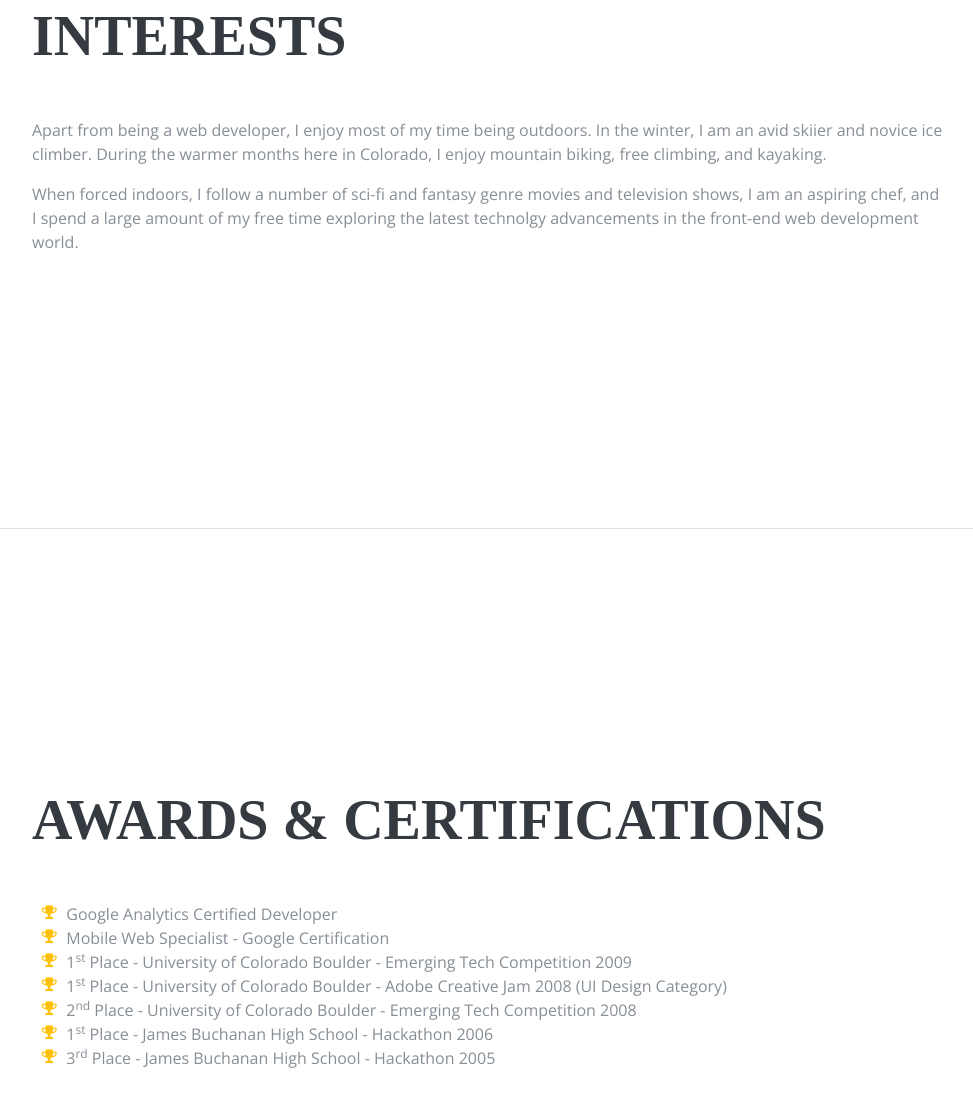
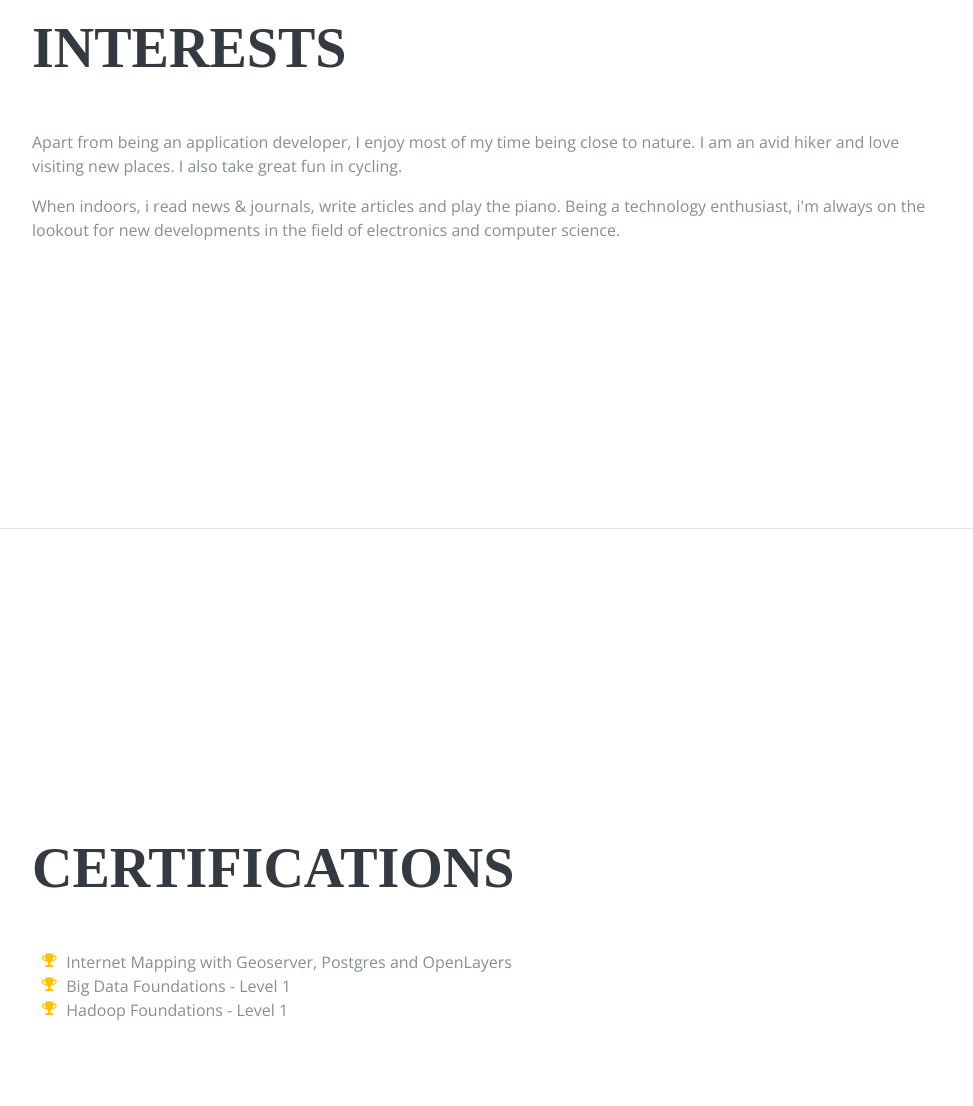
Before and after one commit to amlan01/amlan01.github.io, a plain HTML site: page index.html in a window 1280 px wide. Shown: the part 3595-4701 px from the top of the page, without its empty margins (288-1261 px from the left). Drawn offline with nearby package versions, Linux system fonts and the light colour scheme; a web font is replaced by a local one.

Commit message:
intersts added

```diff
--- a/index.html
+++ b/index.html
@@ -261,26 +261,25 @@
       <section class="resume-section p-3 p-lg-5 d-flex flex-column" id="interests">
         <div class="my-auto">
           <h2 class="mb-5">Interests</h2>
-          <p>Apart from being a web developer, I enjoy most of my time being outdoors. In the winter, I am an avid skiier and novice ice climber. During the warmer months here in Colorado, I enjoy mountain biking, free climbing, and kayaking.</p>
-          <p class="mb-0">When forced indoors, I follow a number of sci-fi and fantasy genre movies and television shows, I am an aspiring chef, and I spend a large amount of my free time exploring the latest technolgy advancements in the front-end web development world.</p>
+          <p>Apart from being an application developer, I enjoy most of my time being close to nature. I am an avid hiker and love visiting new places. I also take great fun in cycling.</p>
+          <p class="mb-0">When indoors, i read news &amp; journals, write articles and play the piano. Being a technology enthusiast, i'm always on the lookout for new developments in the field of electronics and computer science.</p>
         </div>
       </section>
 
       <section class="resume-section p-3 p-lg-5 d-flex flex-column" id="awards">
         <div class="my-auto">
-          <h2 class="mb-5">Awards &amp; Certifications</h2>
+          <h2 class="mb-5">Certifications</h2>
           <ul class="fa-ul mb-0">
             <li>
               <i class="fa-li fa fa-trophy text-warning"></i>
-              Google Analytics Certified Developer</li>
+              Internet Mapping with Geoserver, Postgres and OpenLayers</li>
             <li>
               <i class="fa-li fa fa-trophy text-warning"></i>
-              Mobile Web Specialist - Google Certification</li>
+              Big Data Foundations - Level 1</li>
             <li>
               <i class="fa-li fa fa-trophy text-warning"></i>
-              1<sup>st</sup>
-              Place - University of Colorado Boulder - Emerging Tech Competition 2009</li>
-            <li>
+              Hadoop Foundations - Level 1</li>
+            <!--<li>
               <i class="fa-li fa fa-trophy text-warning"></i>
               1<sup>st</sup>
               Place - University of Colorado Boulder - Adobe Creative Jam 2008 (UI Design Category)</li>
@@ -296,7 +295,7 @@
             <li>
               <i class="fa-li fa fa-trophy text-warning"></i>
               3<sup>rd</sup>
-              Place - James Buchanan High School - Hackathon 2005</li>
+              Place - James Buchanan High School - Hackathon 2005</li>-->
           </ul>
         </div>
       </section>
```
